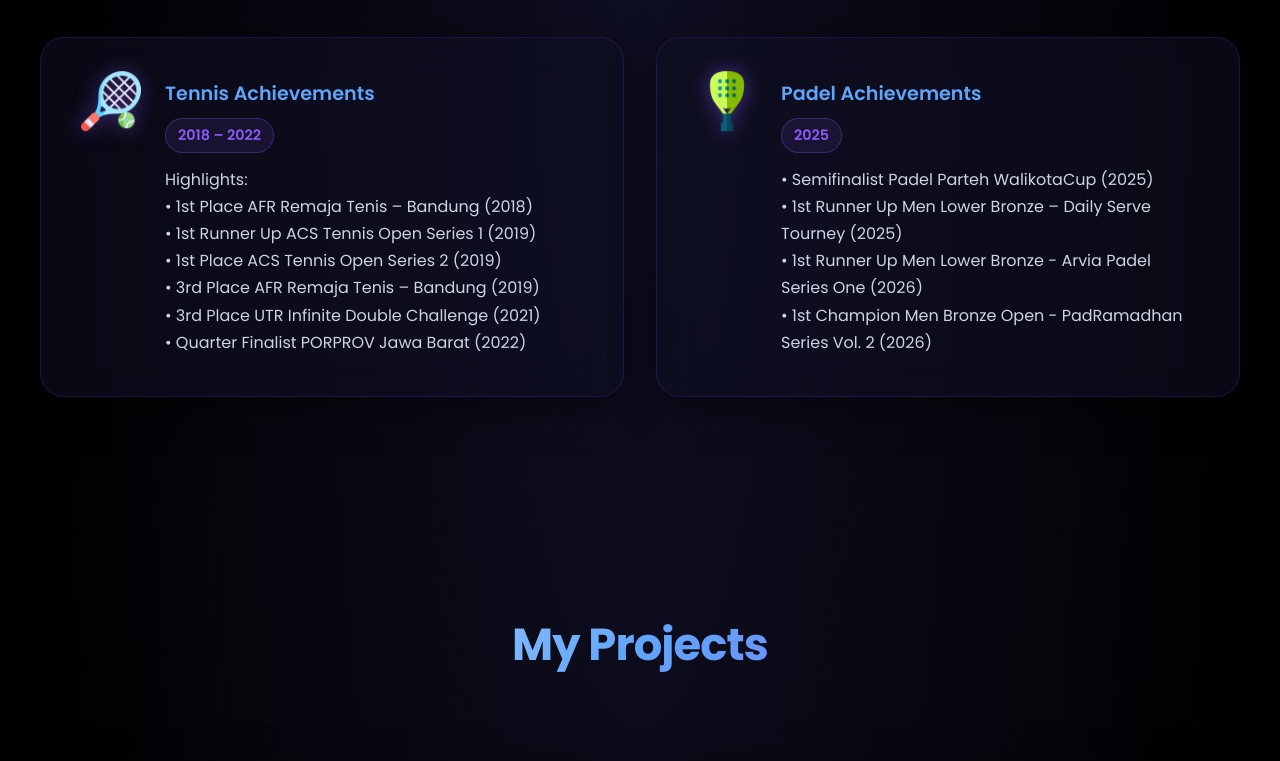
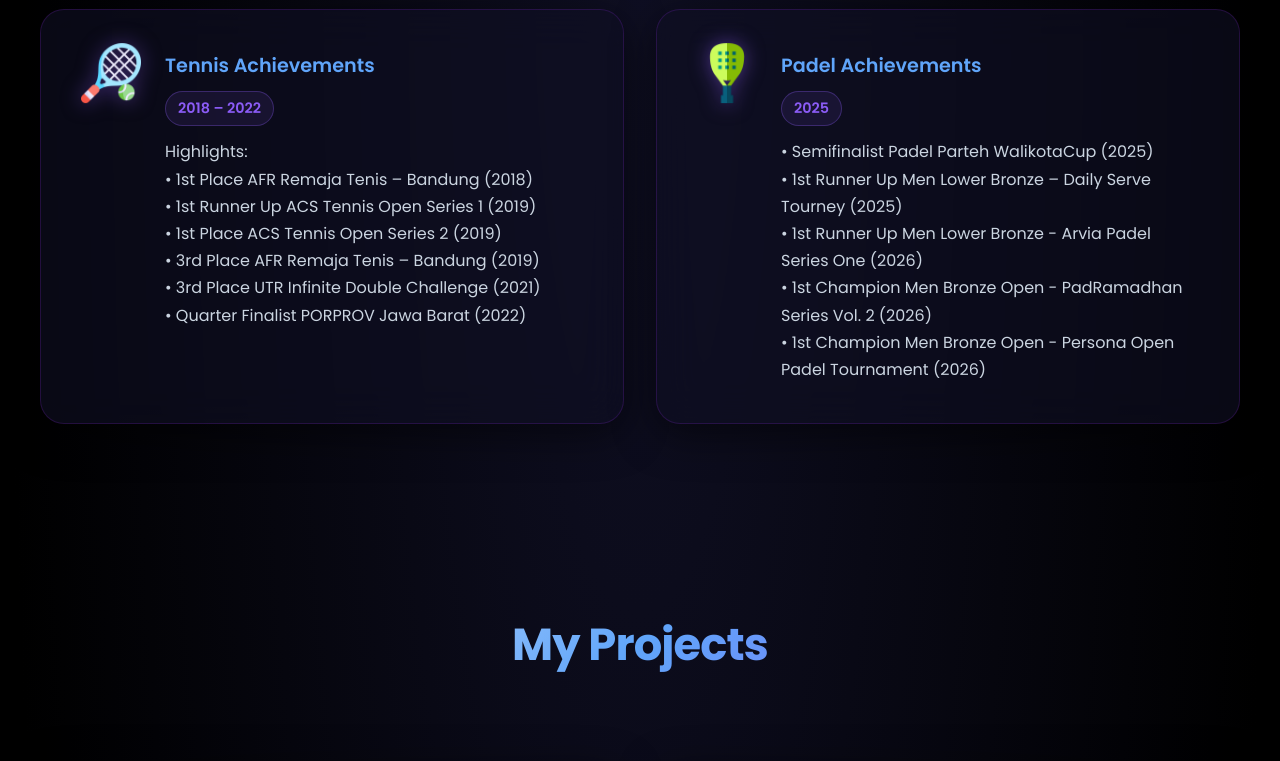
Before and after one commit to panjinurcahyo1/port-space, a plain HTML site: page index.html in a window 1280 px wide. Shown: the part 3280-4041 px from the top of the page. Drawn offline with nearby package versions, Linux system fonts and the light colour scheme.

Commit message:
Update index.html

```diff
--- a/index.html
+++ b/index.html
@@ -1483,7 +1483,8 @@
                         • Semifinalist Padel Parteh WalikotaCup (2025)<br>
                         • 1st Runner Up Men Lower Bronze – Daily Serve Tourney (2025)<br>
                         • 1st Runner Up Men Lower Bronze - Arvia Padel Series One (2026)<br>
-                        • 1st Champion Men Bronze Open - PadRamadhan Series Vol. 2 (2026)
+                        • 1st Champion Men Bronze Open - PadRamadhan Series Vol. 2 (2026)<br>
+                        • 1st Champion Men Bronze Open - Persona Open Padel Tournament (2026)
                     </p>
                 </div>
             </div>
```
